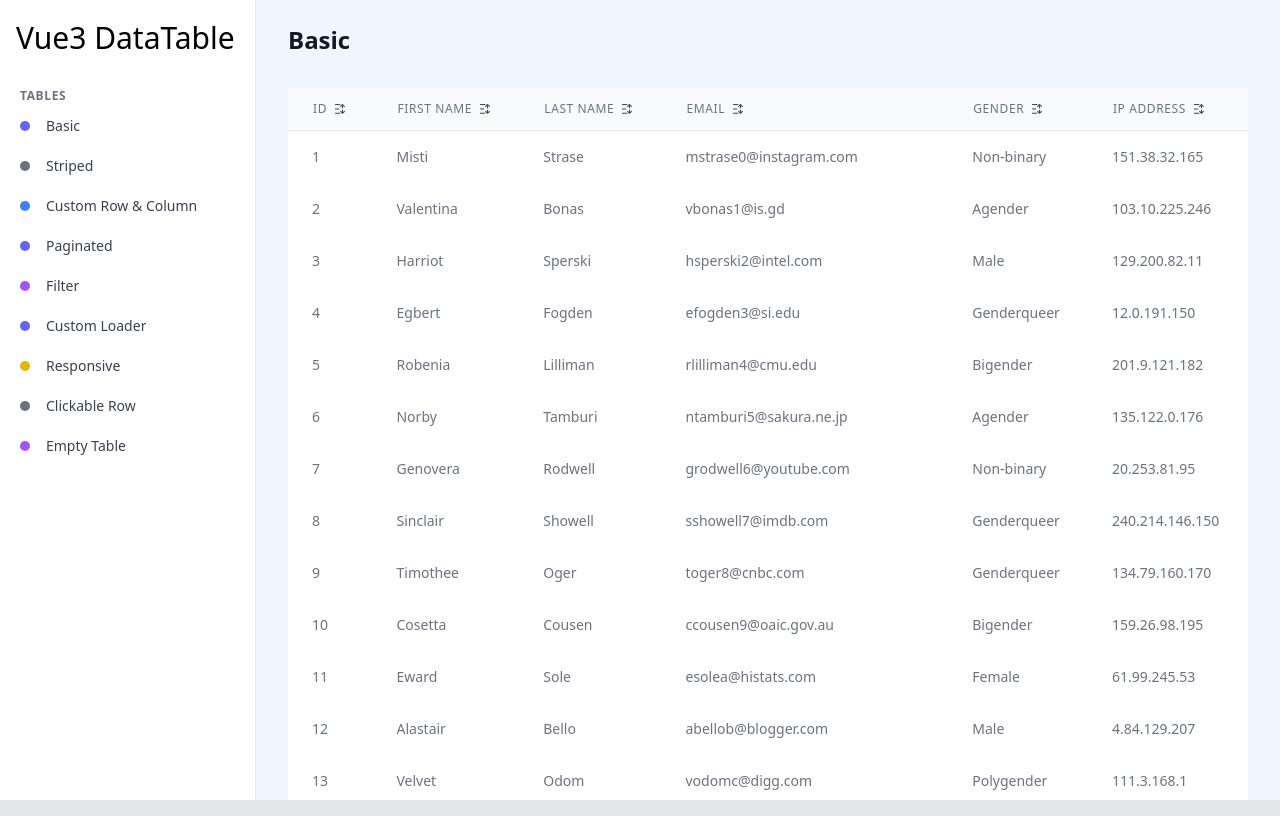
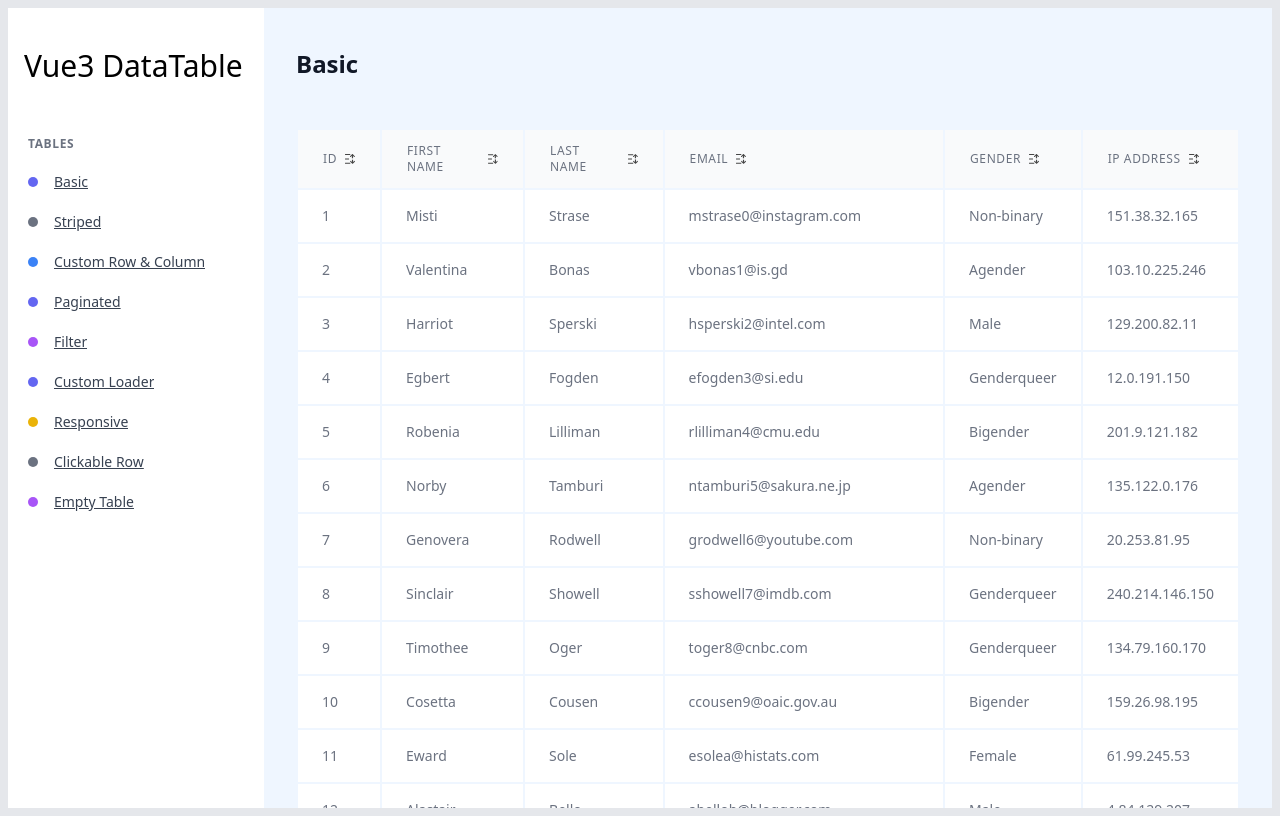
Before and after one commit to JoBinsJP/vue3-datatable, a Vue app: page / in a window 1280 px wide. Built offline with nearby package versions, Linux system fonts and the light colour scheme.

Commit message:
tailwind preflight disabled

```diff
--- a/tailwind.config.js
+++ b/tailwind.config.js
@@ -8,5 +8,8 @@ module.exports = {
     theme: {
         extend: {},
     },
+    corePlugins: {
+        preflight: false,
+    },
     plugins: [],
 }
```
Also changed, not shown: 1 other file (tests, documents, lock files or other folders).
